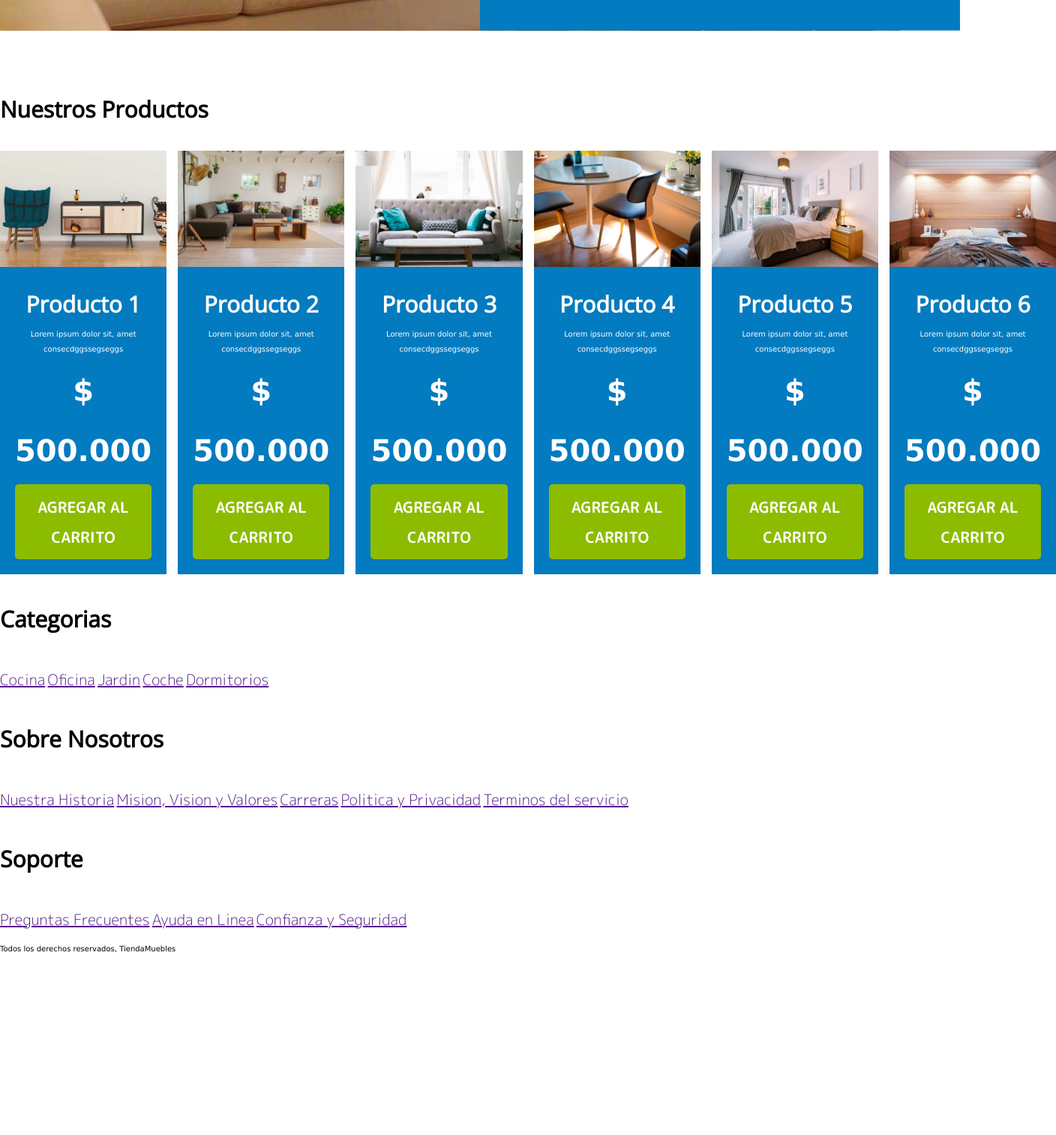
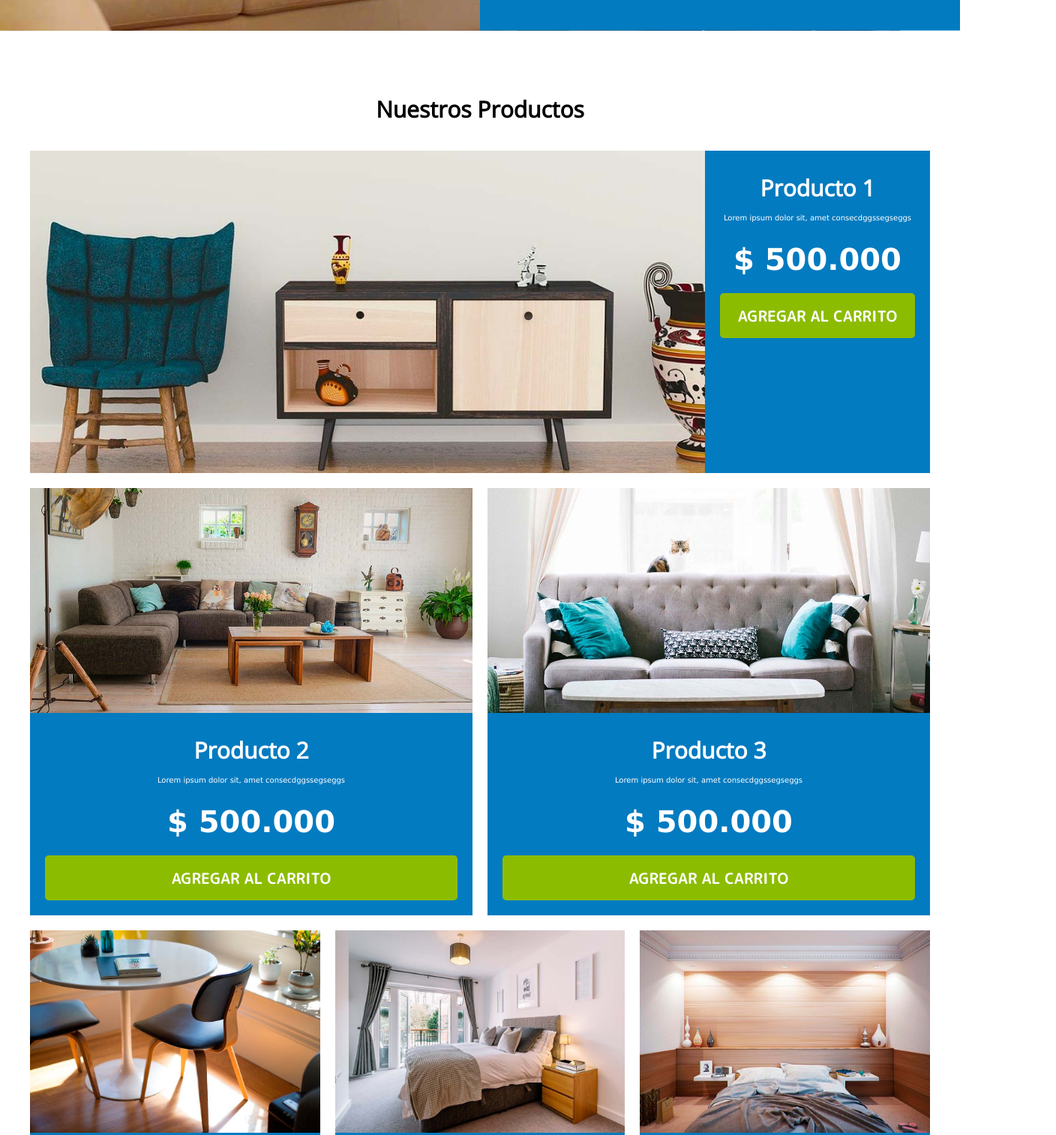
Before and after one commit to VARONCOL88/Tienda-Muebles, a website: page index.html in a window 1280 px wide. Shown: the part 1604-3118 px from the top of the page at 75% size, 1408 px wide, since content can reach past the window. Before the commit the page ends 2890 px from the top, so only its background shows below. Drawn offline with nearby package versions, Linux system fonts and the light colour scheme; a web font is replaced by a local one.

Commit message:
terminado pagina principal

```diff
--- a/css/styles.css
+++ b/css/styles.css
@@ -23,12 +23,13 @@ h1, h2, h3 {
 }
 
 h1 {
-    font-size: 5rem;
+    font-size: 6rem;
 }
 
 
 h2 {
     font-size: 3rem;
+    text-align: center;
 
 }
 
@@ -148,28 +149,57 @@ img {
 .listado-productos {
     display: grid;
     grid-template-columns: repeat(6, 1fr);
-    grid-gap: 15px;
+    gap: 2rem;
+
+}
+
+.producto {
+    background-color: #037bc0;
+    color: white;
+}
+
+.producto:nth-child(1) {
+     grid-column: 1 / 7;
+    display: grid;
+    grid-template-columns: 3fr 1fr;
+}
+
+.producto:nth-child(1) img {
+    height: 43rem;
+    width: 100%;
+    object-fit: cover;
+}
+
+.producto:nth-child(2) {
+    grid-column: 1 / 4;
+}
+
+.producto:nth-child(2) img,
+.producto:nth-child(3) img {
+    height: 30rem;
+    width: 100%;
+    object-fit: cover;
+}
+
+.producto:nth-child(3) {
+    grid-column: 4 / 7;
+}
 
 
 
+
+.producto:nth-child(4) {
+    grid-column: 1 / 3;
 }
 
- /* .producto:nth-child(1) {
-    grid-column: 1 / 7;
+.producto:nth-child(5) {
+    grid-column: 3 / 5;
 }
 
-.producto:nth-child(2) {
-     grid-column: 1 / 4;
-} */
+.producto:nth-child(6) {
+    grid-column: 5/ 7
+}
 
- /* .producto:nth-child(3) {
-    grid-column: 4 / 7;
-}   */
-
-.producto {
-    background-color: #037bc0;
-
-}
 
 .texto-producto {
     text-align: center;
@@ -213,6 +243,28 @@ img {
 
 .contenido-principal {
     padding-top: 5rem;
+    max-width: 1200px;
+    margin: 0 auto;
+
+}
 
 
+
+/* footer */
+.footer a {
+    display: block;
+    text-decoration: none;
+    color: black;
 }
+.footer{
+     max-width: 1200px;
+    margin: 0 auto;
+    display: grid;
+    grid-template-columns: repeat(3, 1fr);
+    padding-top: 4rem;
+}
+
+
+.parrafo-footer{
+    text-align: center;
+}
--- a/index.html
+++ b/index.html
@@ -167,8 +167,11 @@
                 <a href="">Confianza y Seguridad</a>
             </nav>
         </div>
-        <p>Todos los derechos reservados, TiendaMuebles</p>
+        <div class="parrafo-footer">
+            <p>Todos los derechos reservados, Jonathan Varon</p>
+        </div>
     </footer>
 
 
+
 </html>
```
